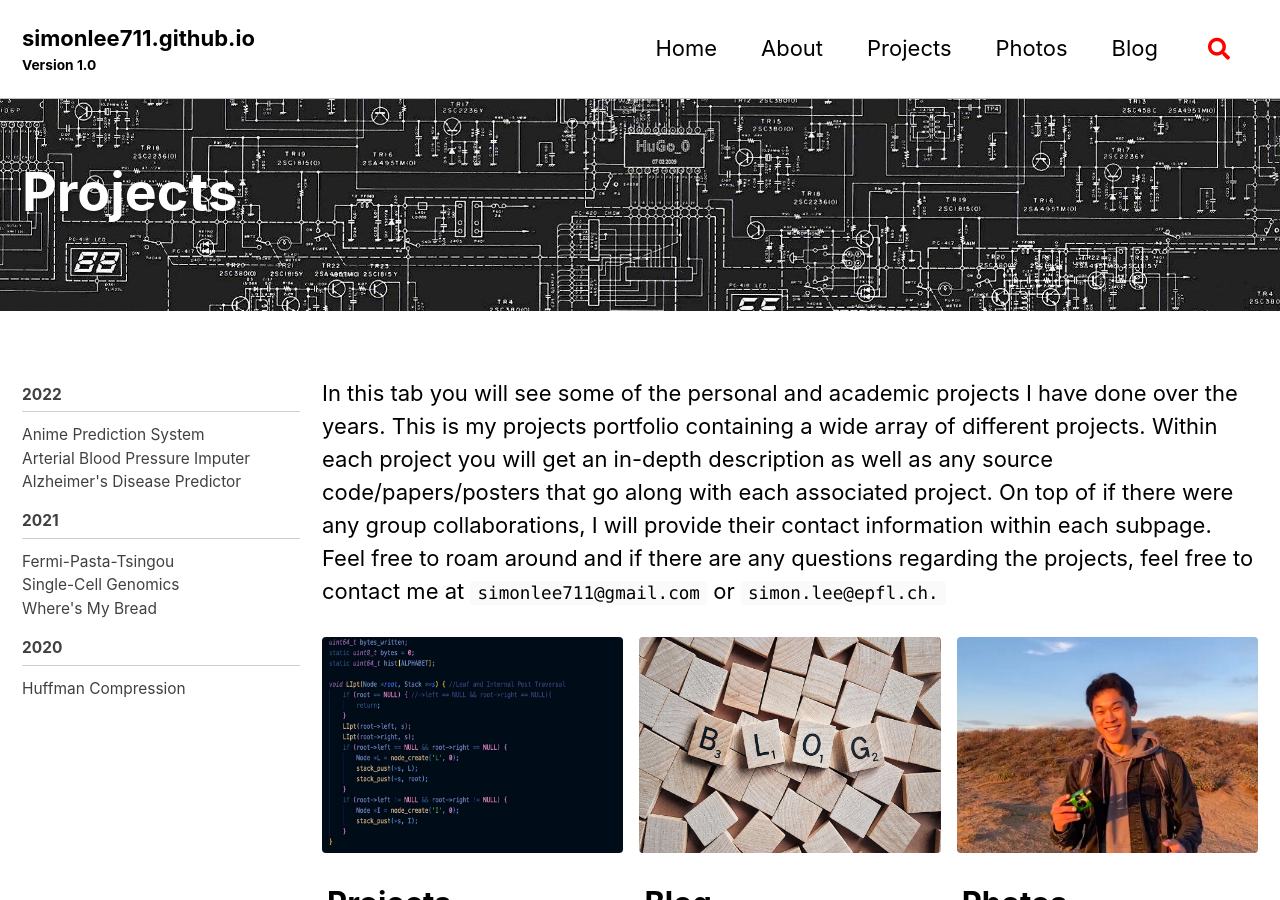
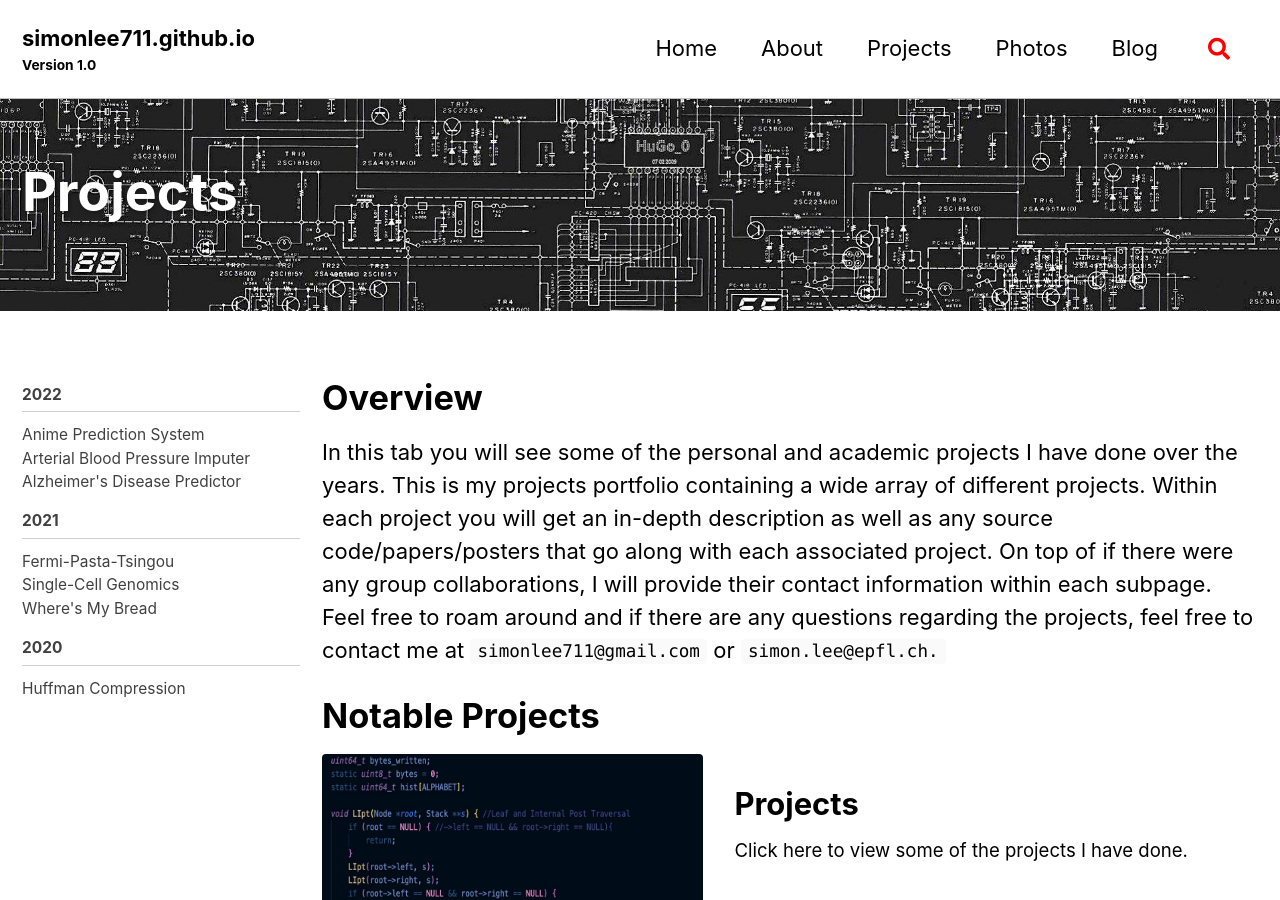
Before and after one commit to Simonlee711/Simonlee711.github.io, a Jekyll site: the page built from _pages/projects.md, in a window 1280 px wide and 900 px high. Built offline with Jekyll 4.4.1, drawn with Linux system fonts in a browser that asks for light colours; cached includes are drawn as plain includes.

Commit message:
small changes

````diff
--- a/_pages/projects.md
+++ b/_pages/projects.md
@@ -8,27 +8,34 @@
   nav: "docs2"
 header:
   overlay_image: /images/home.jpg
-feature_row:
+feature_row_left1:
   - image_path: /assets/splash/1.jpg
     title: "Projects"
     excerpt: "Click here to view some of the projects I have done."
     url: "https://simonlee711.github.io/projects/"
     btn_label: "View Code"
-    btn_class: "btn--primary"
+    btn_class: "btn--secondar"
+feature_row_left2:
   - image_path: /assets/splash/2.jpg
     title: "Blog"
     excerpt: "Click here to read my personal blog about academics and life."
     url: "https://simonlee711.github.io/blog/"
     btn_label: "Read More"
-    btn_class: "btn--primary"
+    btn_class: "btn--secondar"
+feature_row_left3:
   - image_path: /assets/splash/3.jpg
     title: "Photos"
     excerpt: "Click here to review my public photo gallery."
     url: "https://simonlee711.github.io/photos/"
     btn_label: "Explore"
-    btn_class: "btn--primary"
+    btn_class: "btn--secondar"
 ---
+# Overview
 
 In this tab you will see some of the personal and academic projects I have done over the years. This is my projects portfolio containing a wide array of different projects. Within each project you will get an in-depth description as well as any source code/papers/posters that go along with each associated project. On top of if there were any group collaborations, I will provide their contact information within each subpage. Feel free to roam around and if there are any questions regarding the projects, feel free to contact me at ```simonlee711@gmail.com``` or ```simon.lee@epfl.ch.```
 
-{% include feature_row %}
+# Notable Projects
+
+{% include feature_row id="feature_row_left1" type="left" %}
+{% include feature_row id="feature_row_left2" type="left" %}
+{% include feature_row id="feature_row_left3" type="left" %}
````
